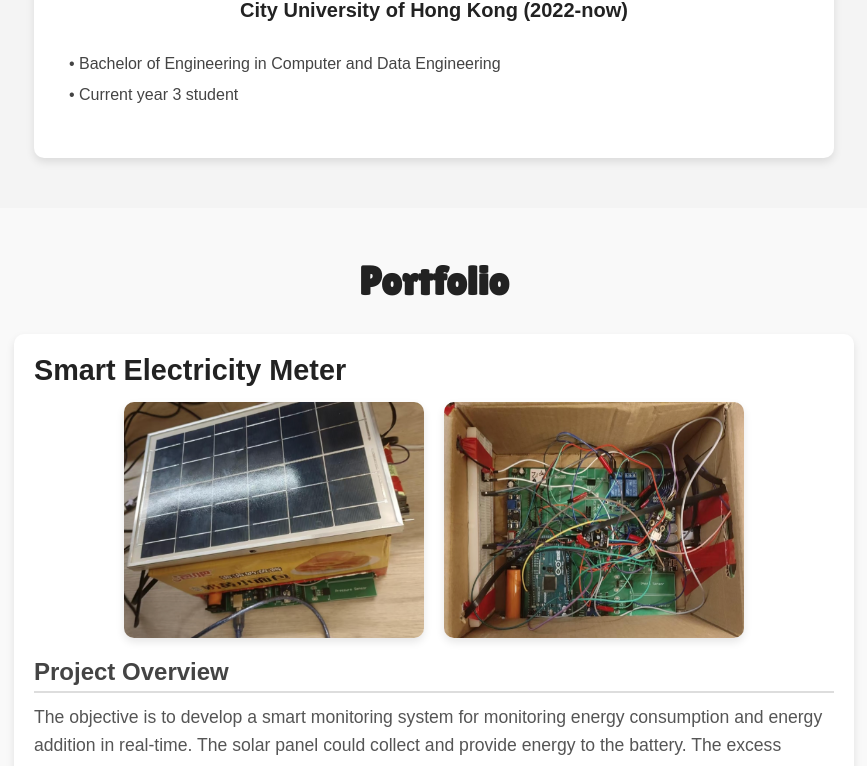
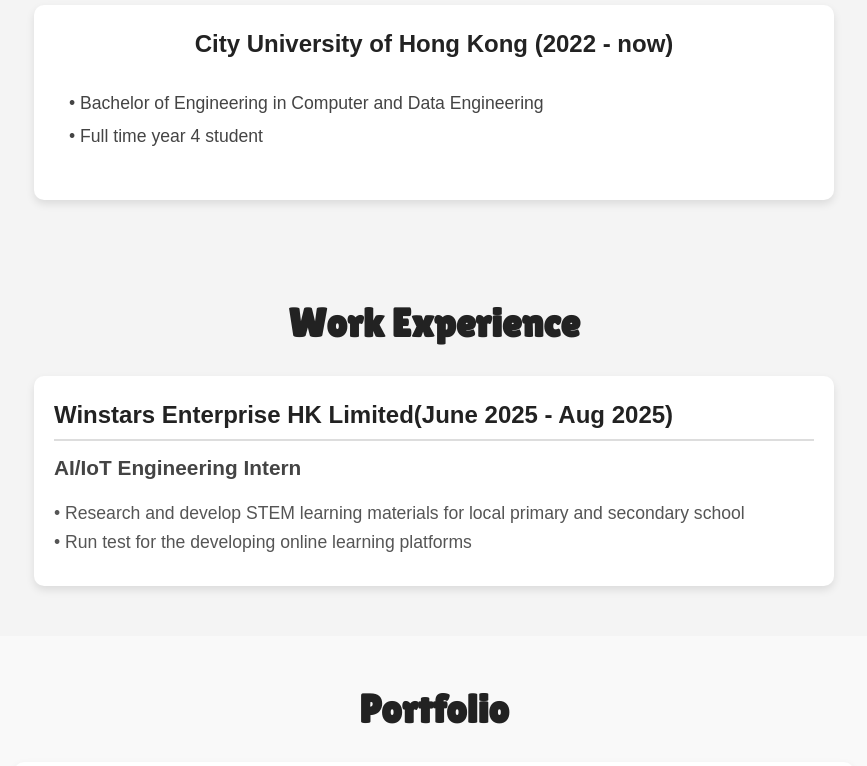
Before and after one commit to noob315/noob315.github.io, a plain HTML site: page index.html in a window 1280 px wide. Shown: the part 719-1485 px from the top of the page, without its empty margins (206-1073 px from the left). Drawn offline with nearby package versions, Linux system fonts and the light colour scheme; a web font is replaced by a local one.

Commit message:
update 20/1

```diff
--- a/index.html
+++ b/index.html
@@ -21,7 +21,7 @@
             <div class="icon"><img src="icon.PNG" alt="logo"></div>
             <div class="logo_text">
                 <span id="first_text">noob315</span>
-                <span id="second_text">↑my github name</span>
+                <span id="second_text">↑ my github name</span>
             </div>
         </a>
 
@@ -41,6 +41,7 @@
                 <ul class="navbar_item">
                     <li><a href="#home">Home</a></li>
                     <li><a href="#education">Education</a></li>
+                    <li><a href="#work-experience">Work Experience</a></li>
                     <li><a href="#portfolio">Portfolio ▾</a>
                         <ul class="dropdown">
                             <li><a href="#project1">Project 1</a></li>
@@ -62,7 +63,7 @@
             <img src="photo.png" alt="Your Photo" />
             <div class="about-text">
                 <p>Hello! I'm <strong>Tracy</strong>. I'm studying in Computer and Data Engineering currently.</p>
-                <p>Feel free to explore my projects.</p>
+                <p>This github webpage will be updated whenever new information is available. Feel free to explore my projects!</p>
         </div>
     </section>
 
@@ -70,11 +71,27 @@
         <div class="edu-header">
             <h2>Education</h2>
             <div class="edu-text">
-                <h3>City University of Hong Kong (2022-now)</h3>
+                <h3>City University of Hong Kong (2022 - now)</h3>
                 <ul class="edu-list">
                     <li>
                         <p>• Bachelor of Engineering in Computer and Data Engineering</p>
-                        <p>• Current year 3 student</p>
+                        <p>• Full time year 4 student</p>
+                    </li>
+                </ul>
+            </div>
+        </div>
+    </section>
+
+    <section id="work-experience">
+        <div class="work-header">
+            <h2>Work Experience</h2>
+            <div class="work-text">
+                <h3>Winstars Enterprise HK Limited(June 2025 - Aug 2025)</h3>
+                <h4>AI/IoT Engineering Intern</h4>
+                <ul class="work-list">
+                    <li>
+                        <p>• Research and develop STEM learning materials for local primary and secondary school</p>
+                        <p>• Run test for the developing online learning platforms</p>
                     </li>
                 </ul>
             </div>
--- a/style.css
+++ b/style.css
@@ -46,7 +46,7 @@ header {
 }
 
 #second_text {
-    font-family: Chalkduster;
+    font-family: Tilt Warp;
     font-size: 15px;
     display: block;
 }
@@ -310,8 +310,8 @@ header {
     color: #222;
 }
 
-.edu-header {
-    max-width: 800px;
+.edu-header {  /* This is the header section for education */
+    max-width: 800px; /* Limit the width for better readability */
     margin: 0 auto;
     text-align: center;
 }
@@ -329,7 +329,7 @@ header {
 }
 
 .edu-text h3 {
-    font-size: 20px;
+    font-size: 1.5rem;
     color: #222;
     margin-bottom: 10px;
 }
@@ -350,10 +350,87 @@ header {
 
 .edu-list li p {
     margin: 5px 0;
-    font-size: 1rem;
+    font-size: 1.1rem;
     color: #444;
 }
 
+#work-experience {
+    padding: 50px 20px;
+    background-color: #f4f4f4; /* Light gray background for contrast */
+    color: #333;
+    text-align: center;
+}
+
+#work-experience h2 {
+    font-family: 'Lilita One', sans-serif;
+    font-size: 40px;
+    margin-bottom: 30px;
+    color: #222;
+}
+
+.work-header {
+    max-width: 800px;
+    margin: 0 auto;
+    text-align: center;
+}
+
+.work-text {
+    font-family: 'Tilt Warp', sans-serif;
+
+    line-height: 1.6;
+    color: #555;
+    margin-top: 20px;
+    padding: 20px;
+    background: white; /* White background for text */
+    border-radius: 10px; /* Rounded corners */
+    box-shadow: 0 4px 8px rgba(0, 0, 0, 0.1); /* Subtle shadow for depth */
+    text-align: left;
+}
+
+.work-text h3 {
+    font-size: 1.5rem;
+    color: #222;
+    margin-bottom: 10px;
+    border-bottom: 2px solid #ddd; /* Add a subtle underline for job title */
+    padding-bottom: 5px;
+}
+
+.work-text h4 {
+    font-size: 1.3rem;
+    color: #444;
+    margin-top: 10px;
+    margin-bottom: 15px;
+    font-weight: 600;
+}
+
+.work-list {
+    list-style: none;
+    padding: 0;
+    margin: 0;
+}
+
+.work-list li {
+    font-size: 1.1rem;
+    color: #444;
+    margin-bottom: 10px;
+}
+
+.work-list li p {
+    margin: 0;
+    font-size: 1.1rem;
+    color: #555;
+}
+
+/* Responsive Design */
+@media screen and (min-width: 641px) {
+    #work-experience {
+        text-align: left;
+    }
+
+    .work-text {
+        text-align: left;
+    }
+}
 
 #portfolio {
     padding: 50px 20px;
@@ -368,6 +445,7 @@ header {
     margin-bottom: 30px;
     color: #222;
 }
+
 
 .project-card {
     max-width: 800px;
```
